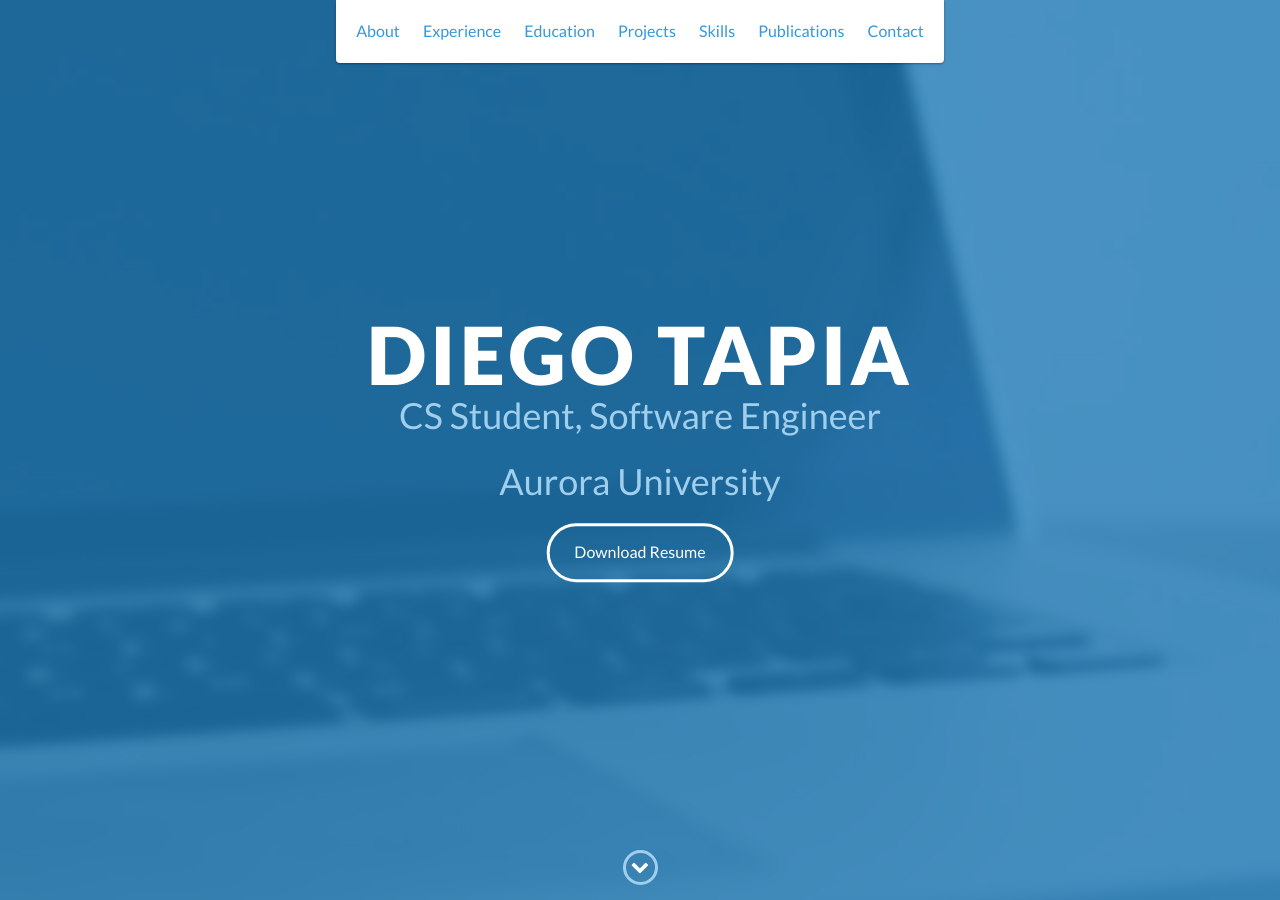
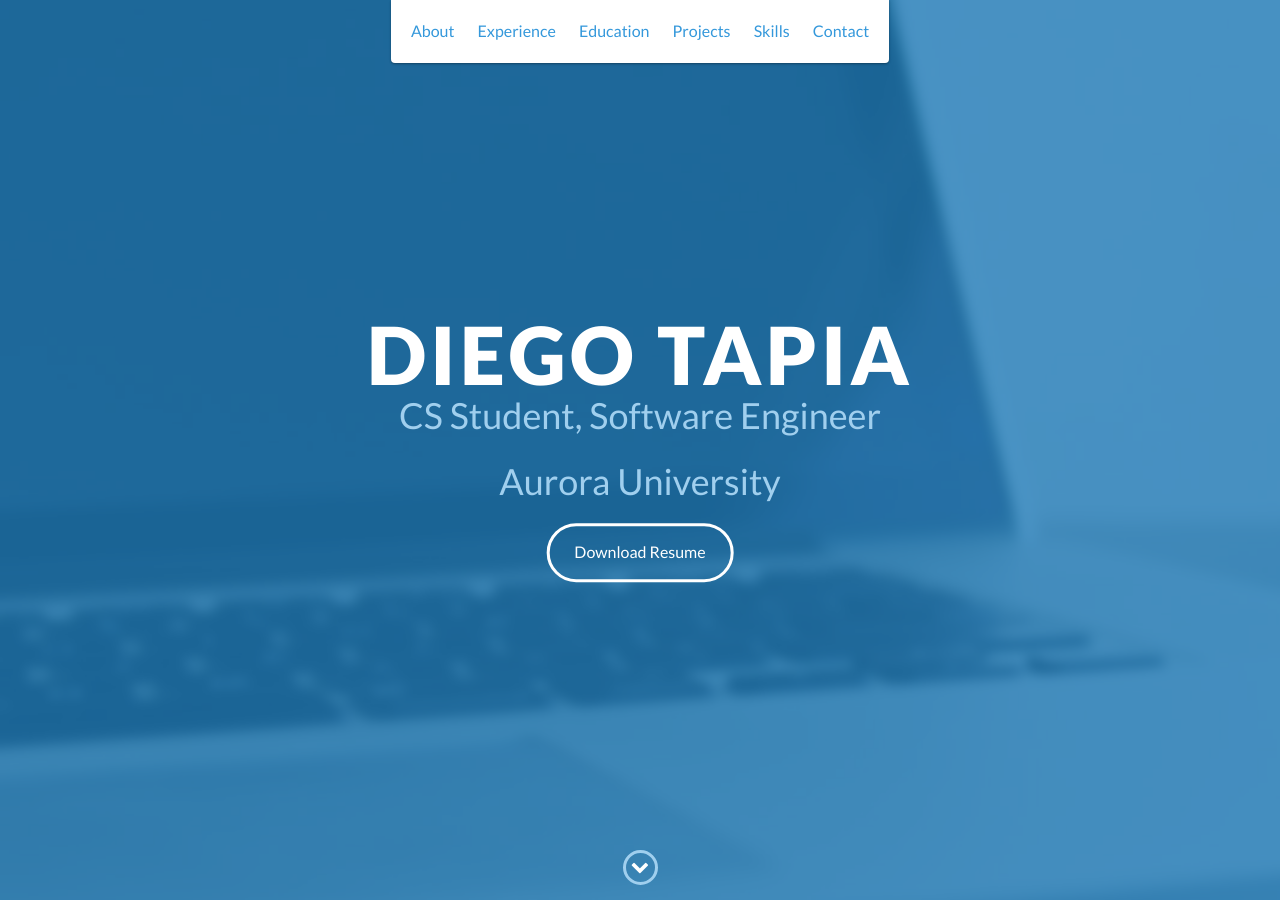
Before and after one commit to dtapia220/dtapia02.github.io, a Jekyll site: the page index.html, which Jekyll copies as it is, in a window 1280 px wide and 900 px high. Built offline with Jekyll 4.4.1, drawn with Linux system fonts in a browser that asks for light colours.

Commit message:
Update index.html

```diff
--- a/index.html
+++ b/index.html
@@ -39,9 +39,7 @@
             <li>
                 <a href="#skills">Skills</a>
             </li>
-            <li>
-                <a href="#publications">Publications</a>
-            </li>
+
             <li>
                 <a href="#contact">Contact</a>
             </li>
```
